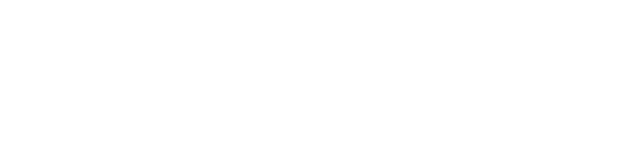
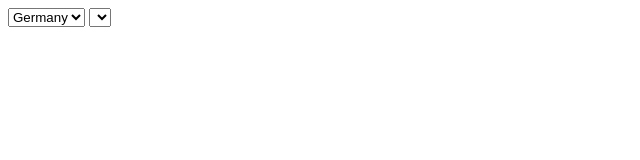
Before and after one commit to NataliiaPastukh/JavaScript-For-TA-Training, a plain HTML site: page index.html in a window 1280 px wide. Shown: the whole page, without its empty margins (0-640 px from the left). Drawn offline with Linux system fonts and the light colour scheme.

Commit message:
Update index.html

```diff
--- a/index.html
+++ b/index.html
@@ -77,7 +77,55 @@
     <!--<script src="homework5.js"></script>-->
 
     <!--HW 6-->
-    <script src="homework6.js"></script>
+    <!--<script src="homework6.js"></script>-->
+
+    <!--HW 7-->
+    <!--Task 2-->
+    <!--<p id ='text'>I am learning JavaScript events!</p>
+        <div>
+        	<button type = "button" onclick="changeStyle()" >Change style!</button>
+        </div>-->
+
+    <!--Task 3-->
+    <!--<button id = "buttn1" type = "button" onclick="changeColorB1()" >Button1</button>
+    <button id = "buttn2" type = "button" ondblclick="changeColorB2()" >Button2</button>
+    <button id = "buttn3" type = "button" onmousedown="mouseDownB3()" onmouseup="mouseUpB3()" >Button3</button>
+    <a href="https://www.test.com/" onmouseover="mouseOverL3()" onmouseout = "onmouseOutL3()">Link1</a>-->
+
+    <!--Task 4-->
+    <!--<select id="mySelect">
+        <option value="Peter">Peter</option>
+        <option value="John">John</option>
+        <option value="Alise">Alise</option>
+        <option value="Alex">Alex</option>
+        <option value="Iren">Iren</option>
+      </select>
+      <div>
+        <button type = "button" onclick="selectDel()" >Choose and Delete</button>
+    </div>-->
+
+    <!--Task 5-->
+    <!--<button type = "button" id ="btntask5">Live button!</button>
+    <p id="test"></p>-->
+
+    <!--Task 6-->
+    <!--<p>Height: <span id="height"></span></p>
+    <p>Width: <span id="width"></span></p>-->
+
+    <!--Task 7-->
+    <select name="country" id="country">
+        <option value="ger">Germany</option>
+        <option value="usa">USA</option>
+        <option value="ukr">Ukraine</option>
+    </select>
+
+    <select name="cities" id="cities"></select>
+    <p></p>
+
+
+
+    <!--HW 7-->
+    <script src="homework7.js"></script>
 
 </body>
 </html>
```
